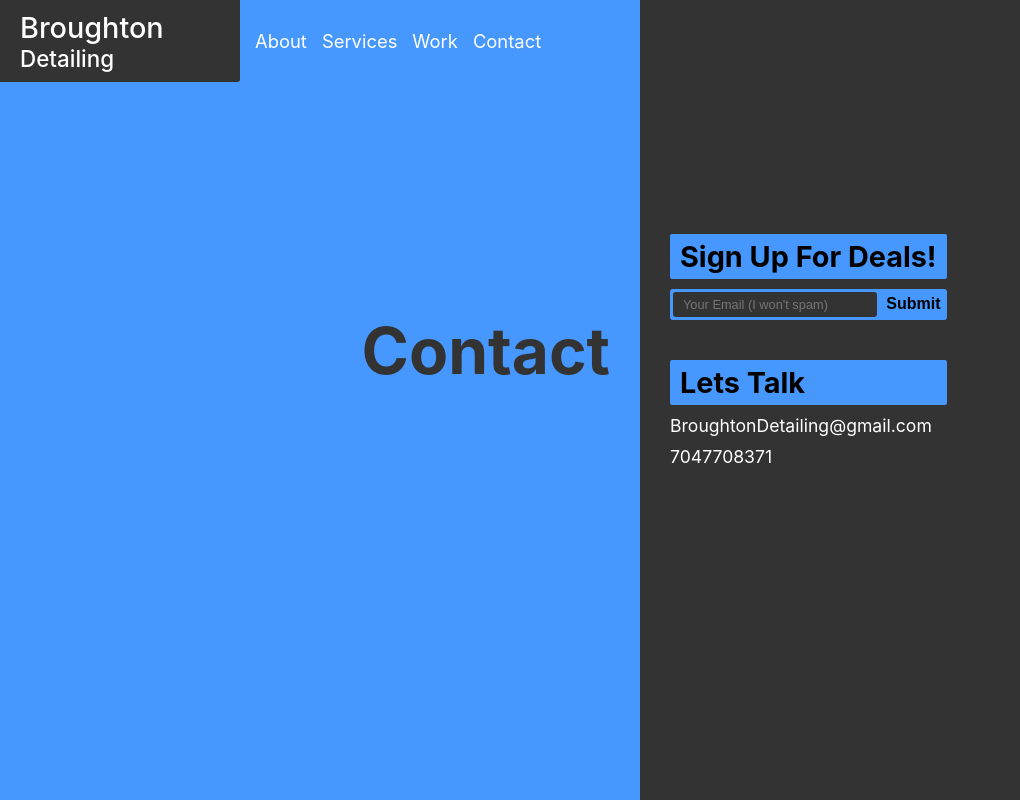
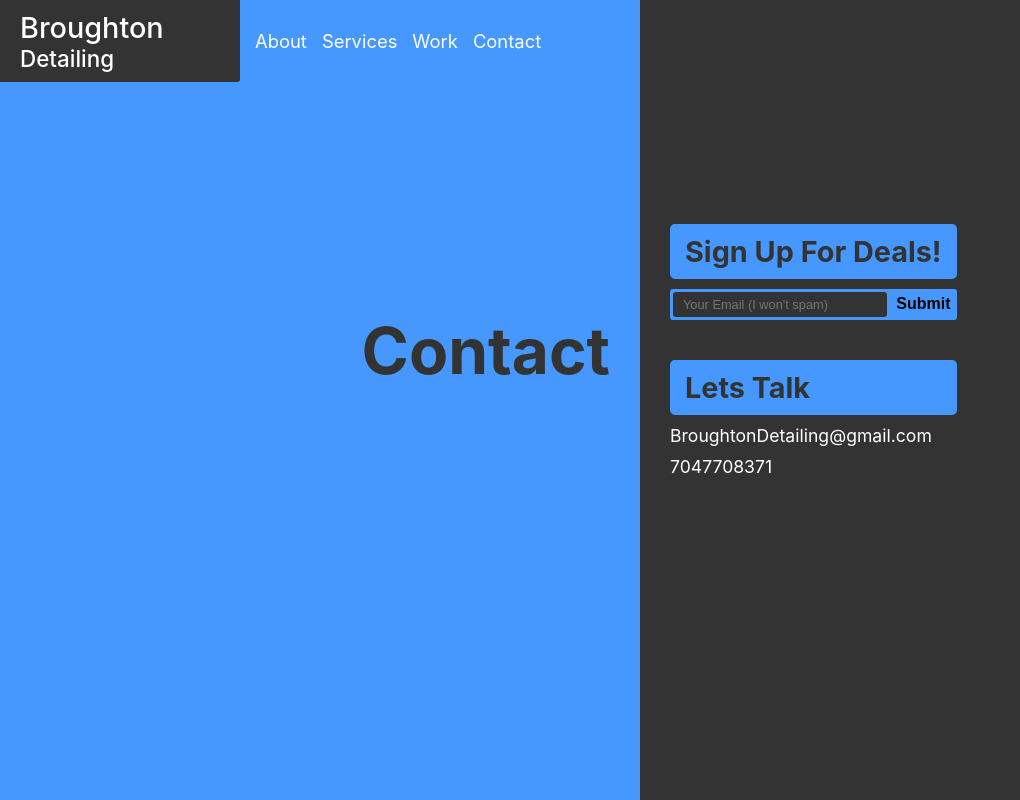
Before and after one commit to jlbroughton88/Broughton_Detailing, a React (Create React App) app in the folder client/: page /contact in a window 1280 px wide. Shown: the whole page, without its empty margins (0-1020 px from the left). Built offline with nearby package versions, Linux system fonts and the light colour scheme.

Commit message:
fixed sizing bug on head of work apge

```diff
--- a/client/src/components/About1/About1.scss
+++ b/client/src/components/About1/About1.scss
@@ -33,7 +33,7 @@
       background: #333;
       display: flex;
       justify-content: center;;
-      align-items: center;
+      align-items: flex-start;
       flex-direction: column;
       position: relative;
       left: 50%;
@@ -101,6 +101,14 @@
           align-items: flex-start;
           justify-content: flex-start;
           .storyDiv {
+            .storyHeadDiv{
+              max-width: initial;
+              width: calc(100% - 30px);
+              .storyHead{
+                width: 100%;
+
+              }
+            }
             margin-top: 50px;
           }
         }
--- a/client/src/components/Contact1/Contact1.scss
+++ b/client/src/components/Contact1/Contact1.scss
@@ -47,9 +47,11 @@
           .signupHead {
             background: #4698fe;
             text-align: start;
-            padding: 5px 10px;
-            border-radius: 2px;
+            color: #333;
             font-size: 1.8rem;
+            background: #4698fe;
+            padding: 10px 15px;
+            border-radius: 5px;
             margin-bottom: 10px;
           }
           .signupForm {
@@ -90,9 +92,11 @@
           .letsTalkHead {
             background: #4698fe;
             text-align: start;
-            padding: 5px 10px;
-            border-radius: 2px;
+            color: #333;
             font-size: 1.8rem;
+            background: #4698fe;
+            padding: 10px 15px;
+            border-radius: 5px;
             margin-bottom: 10px;
           }
           .emailLink {
--- a/client/src/components/Home1/Home1.scss
+++ b/client/src/components/Home1/Home1.scss
@@ -208,7 +208,8 @@
         justify-content: center;
         padding-left: 0;
         left: 0;
-        // top: 180px;
+        top: 180px;
+       padding-top: 0;
         .rightSectChild {
           display: flex;
           flex-direction: column;
--- a/client/src/components/Services1/Services1.scss
+++ b/client/src/components/Services1/Services1.scss
@@ -135,8 +135,11 @@
               width: 100%;
               .serviceDiv {
                 .serviceHead {
-                  padding: 8px 10px;
-                  font-size: 1.5rem;
+                  color: #333;
+                  font-size: 1.8rem;
+                  background: #4698fe;
+                  padding: 10px 15px;
+                  border-radius: 5px;
                 }
               }
             }
--- a/client/src/components/Work1/Work1.scss
+++ b/client/src/components/Work1/Work1.scss
@@ -7,7 +7,7 @@
 
     .leftSect {
       height: 100vh;
-      width: calc(50% - 15px);
+      width: calc(50% - 30px);
       background: #4698fe;
       display: flex;
       align-items: center;
@@ -29,9 +29,9 @@
 
     .rightSect {
       height: auto;
-      width: calc(50% - 15px);
+      width: 50%;
       position: relative;
-      left: calc(50% + 15px);
+      left: 50%;
       background: #333;
       display: flex;
       align-items: flex-start;
```
Also changed, not shown: 8 other files (tests, documents, lock files or other folders).
